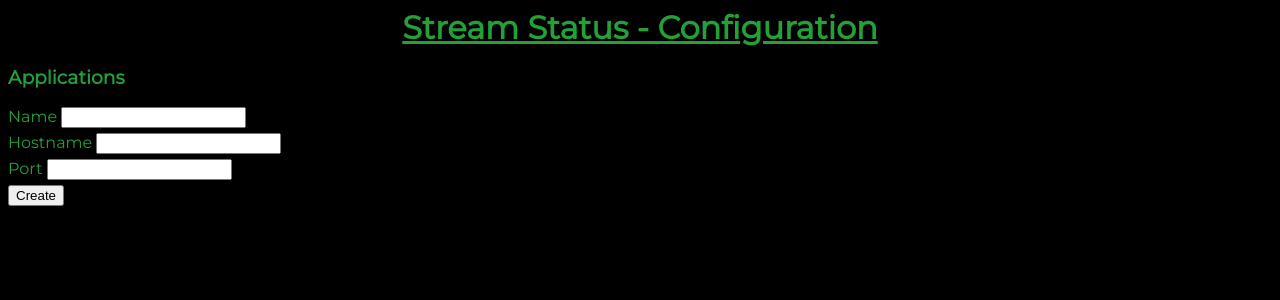
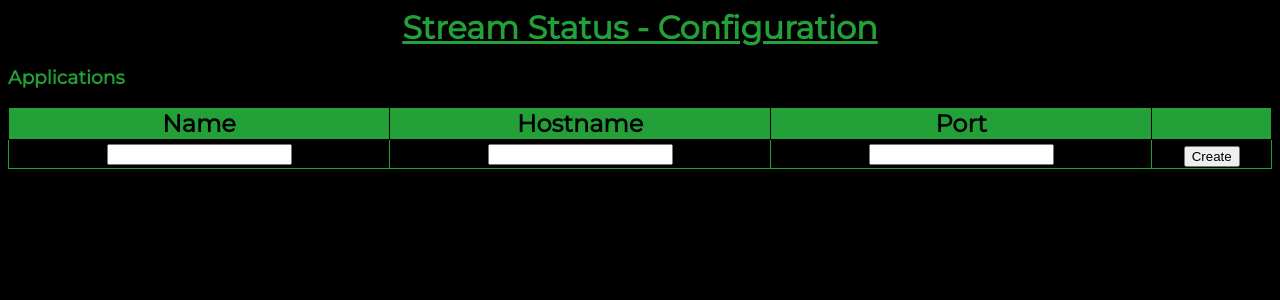
Before and after one commit to JohnBarton27/stream-status, a Flask app: page /config.html in a window 1280 px wide. Shown: the top 300 px of the page. Run offline with Flask 2, Linux system fonts and the light colour scheme; parts of the project's set-up code (start-up, migrations or seed data) failed here and were passed over.

Commit message:
Switch Application config to use a table for display/creation

```diff
--- a/streamstatus/dao/application_dao.py
+++ b/streamstatus/dao/application_dao.py
@@ -8,6 +8,12 @@ class ApplicationDao(Dao):
 
         application = ApplicationDao.get_obj_from_result(dict(results[0]))
         return application
+
+    def get_all(self):
+        results = self._get_results('SELECT * FROM application;', ())
+
+        applications = ApplicationDao.get_objs_from_result(results)
+        return applications
 
     def create(self, app):
         self._update_database('INSERT INTO application (hostname, port, name) VALUES (?, ?, ?);',
--- a/streamstatus/main.py
+++ b/streamstatus/main.py
@@ -67,6 +67,8 @@ streams = [twitch_sumc] #, facebook_sumc]
 cams = [ndi_cam_1, ndi_cam_2, ndi_cam_3, drum_cam, piano_cam, ptz_1, ptz_2]
 events = gathering.get_all_events() + traditional.get_all_events()
 
+# FROM DATABASE
+apps_from_db = app_dao.get_all()
 
 # DISPLAYS
 @app.route("/")
@@ -76,7 +78,7 @@ def index():
 
 @app.route("/config.html")
 def config():
-    return render_template("config.html")
+    return render_template("config.html", apps=apps_from_db)
 
 
 # REST API
--- a/streamstatus/static/css/config.css
+++ b/streamstatus/static/css/config.css
@@ -2,3 +2,21 @@
 .new-app div {
     margin-top: 5px;
 }
+
+table, td {
+  border: 1px solid #23a138;
+}
+
+table {
+    width: 100%;
+    text-align: center;
+    border-collapse: collapse;
+}
+
+th {
+    font-weight: bold;
+    font-size: 1.5rem;
+    background-color: #23a138;
+    color: black;
+    border: 1px solid black;
+}
--- a/streamstatus/templates/config.html
+++ b/streamstatus/templates/config.html
@@ -15,29 +15,34 @@
 <h1><u>Stream Status - Configuration</u></h1>
 <div id="applications">
   <h3>Applications</h3>
+  <table>
+    <tr>
+      <th>Name</th>
+      <th>Hostname</th>
+      <th>Port</th>
+      <th></th>
+    </tr>
+  {% for app in apps %}
+    <tr>
+      <td>{{app.app_name}}</td>
+      <td>{{app.hostname}}</td>
+      <td>{{app.port}}</td>
+      <td></td>
+    </tr>
+  {% endfor %}
 
-  <span class="new-app">
-    <div>
-      <label for="new-app-name">Name</label>
-      <input id="new-app-name" type="text">
-    </div>
-
-    <div>
-      <label for="new-app-hostname">Hostname</label>
-      <input id="new-app-hostname" type="text">
-    </div>
-
-    <div>
-      <label for="new-app-port">Port</label>
-      <input id="new-app-port" type="text">
-    </div>
-    <button id="new-app-create" style="margin-top: 5px;">Create</button>
-  </span>
+  <tr>
+    <td><input id="new-app-name" type="text"></td>
+    <td><input id="new-app-hostname" type="text"></td>
+    <td><input id="new-app-port" type="text"></td>
+    <td><button id="new-app-create" style="margin-top: 5px;">Create</button></td>
+  </tr>
+  </table>
 
 </div>
 
 <script type="application/javascript">
-  # Create New App button
+  // Create New App button
   document.getElementById("new-app-create").addEventListener("click", function() {
     let formData = new FormData();
     formData.append('name', document.getElementById("new-app-name").value);
```
Also changed, not shown: streamstatus/dao/dao.py (+8 -0 lines).
